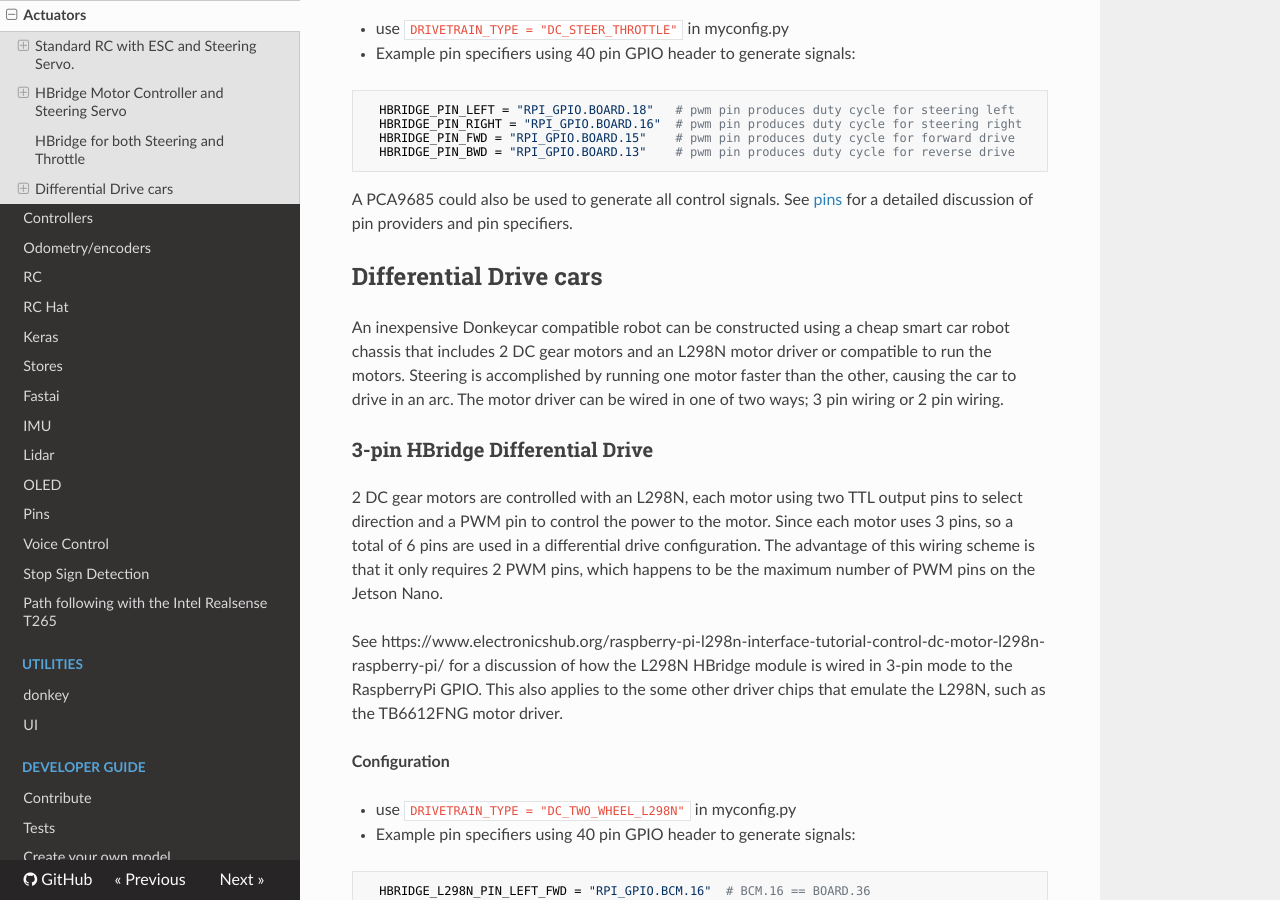
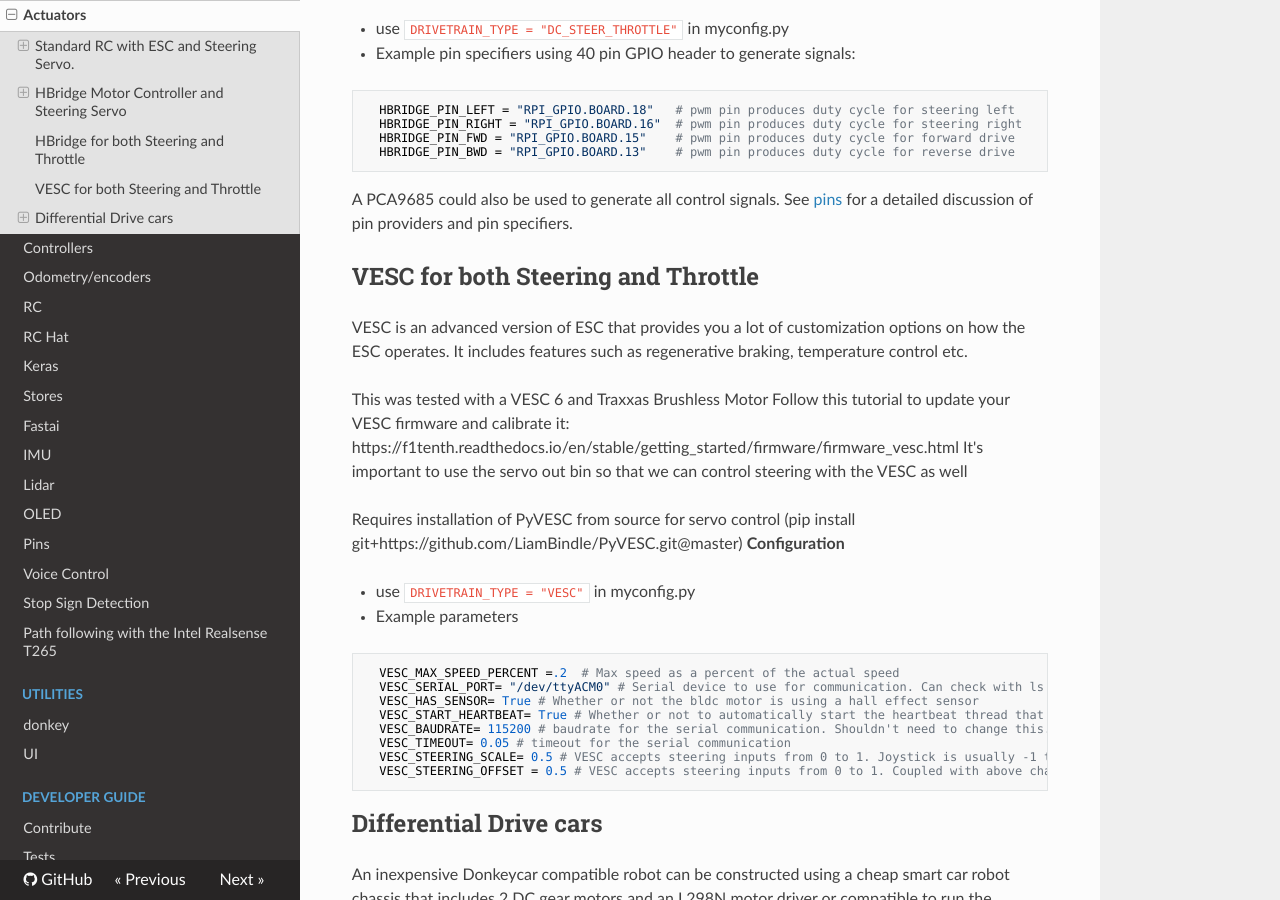
Before and after one commit to autorope/donkeydocs, an MkDocs documentation site: the page built from docs/parts/actuators.md, in a window 1280 px wide and 900 px high, scrolled down 7290 px. Built offline with MkDocs 1.6.1, drawn with Linux system fonts in a browser that asks for light colours; nearby versions of some CDN libraries.

Commit message:
Add docs for VESC (#39)
* Adding documentation on using VESC

* Added portion of PyVESC install from source

* Changed default param to 0.5

````diff
--- a/docs/parts/actuators.md
+++ b/docs/parts/actuators.md
@@ -194,6 +194,30 @@ Some very inexpensive toy cars use a DC motor to drive the back wheels forward a
 ```
 A PCA9685 could also be used to generate all control signals.  See [pins](pins.md) for a detailed discussion of pin providers and pin specifiers.
 
+## VESC for both Steering and Throttle
+
+VESC is an advanced version of ESC that provides you a lot of customization options on how the ESC operates. It includes features such as regenerative braking, temperature control etc.
+
+This was tested with a VESC 6 and Traxxas Brushless Motor
+Follow this tutorial to update your VESC firmware and calibrate it: https://f1tenth.readthedocs.io/en/stable/getting_started/firmware/firmware_vesc.html
+It's important to use the servo out bin so that we can control steering with the VESC as well
+
+Requires installation of PyVESC from source for servo control (pip install git+https://github.com/LiamBindle/PyVESC.git@master)
+**Configuration**
+
+- use `DRIVETRAIN_TYPE = "VESC"` in myconfig.py
+  - Example parameters
+```python
+  VESC_MAX_SPEED_PERCENT =.2  # Max speed as a percent of the actual speed
+  VESC_SERIAL_PORT= "/dev/ttyACM0" # Serial device to use for communication. Can check with ls /dev/tty*
+  VESC_HAS_SENSOR= True # Whether or not the bldc motor is using a hall effect sensor
+  VESC_START_HEARTBEAT= True # Whether or not to automatically start the heartbeat thread that will keep commands alive.
+  VESC_BAUDRATE= 115200 # baudrate for the serial communication. Shouldn't need to change this.
+  VESC_TIMEOUT= 0.05 # timeout for the serial communication
+  VESC_STEERING_SCALE= 0.5 # VESC accepts steering inputs from 0 to 1. Joystick is usually -1 to 1. This changes it to -0.5 to 0.5
+  VESC_STEERING_OFFSET = 0.5 # VESC accepts steering inputs from 0 to 1. Coupled with above change we move Joystick to 0 to 1
+```
+
 ## Differential Drive cars
 An inexpensive Donkeycar compatible robot can be constructed using a cheap smart car robot chassis that includes 2 DC gear motors and an L298N motor driver or compatible to run the motors.  Steering is accomplished by running one motor faster than the other, causing the car to drive in an arc.  The motor driver can be wired in one of two ways; 3 pin wiring or 2 pin wiring.
 
````
